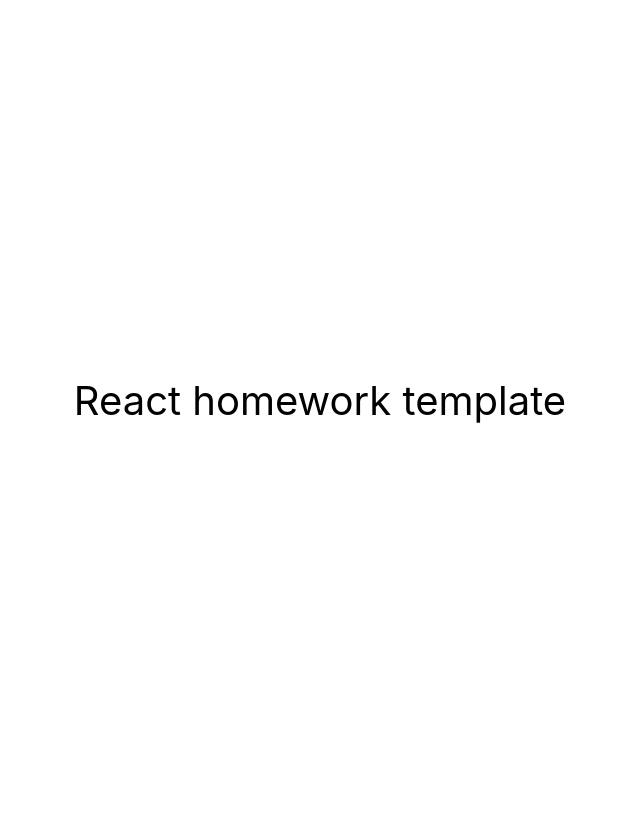
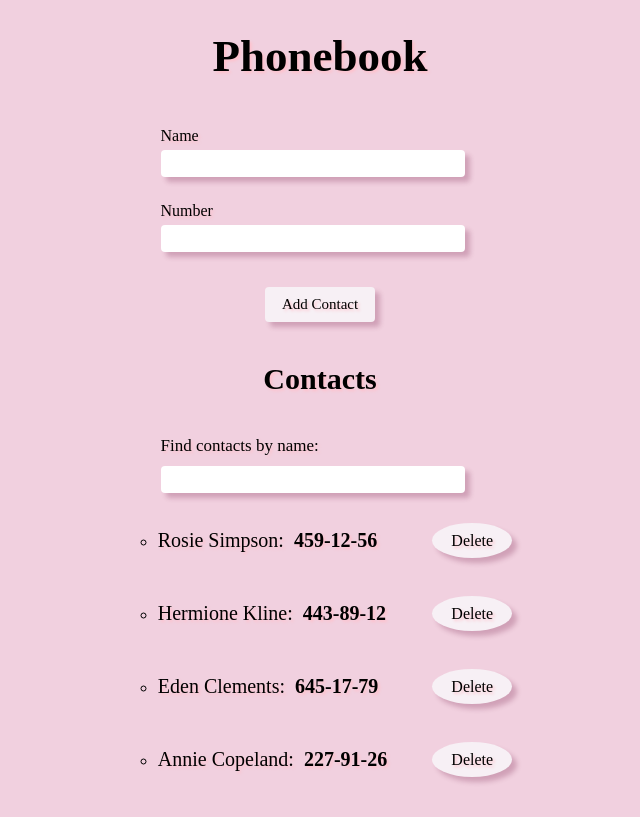
Before and after one commit to Karinkarllina/goit-react-hw-03-phonebook, a React (Create React App) app: page / in a window 1280 px wide. Shown: the whole page, without its empty margins (320-960 px from the left). Built offline with nearby package versions, Linux system fonts and the light colour scheme.

Commit message:
Працює

```diff
--- a/package.json
+++ b/package.json
@@ -2,7 +2,7 @@
   "name": "react-homework-template",
   "version": "0.1.0",
   "private": true,
-  "homepage": "https://goitacademy.github.io/react-homework-template/",
+  "homepage": "https://Karinkarllina.github.io/goit-react-hw-03-phonebook/",
   "dependencies": {
     "@testing-library/jest-dom": "^5.16.3",
     "@testing-library/react": "^12.1.4",
--- a/src/components/App.jsx
+++ b/src/components/App.jsx
@@ -1,16 +1,90 @@
-export const App = () => {
-  return (
-    <div
-      style={{
-        height: '100vh',
-        display: 'flex',
-        justifyContent: 'center',
-        alignItems: 'center',
-        fontSize: 40,
-        color: '#010101'
-      }}
-    >
-      React homework template
-    </div>
-  );
-};
+import React, { Component } from 'react';
+import contacts from './contacts.json'
+import { nanoid } from 'nanoid';
+import { Filter } from './Filter/Filter';
+import { ContactList } from './ContactList/ContactList';
+import ContactForm from './ContactForm/ContactForm';
+import css from './App.module.css'
+
+
+export class App extends Component {
+
+state = {
+  contacts: contacts,
+  filter: '',
+  }
+
+   componentDidMount() {
+      const storedContacts = localStorage.getItem('contacts');
+      const parsedContacts = JSON.parse(storedContacts);
+     if (!parsedContacts) return;
+      this.setState({contacts:parsedContacts })
+  }
+
+  componentDidUpdate(prevProps, prevState) {
+      if (this.state.contacts !== prevState.contacts) {
+         localStorage.setItem('contacts', JSON.stringify(this.state.contacts));
+      }
+   };
+
+
+  addContact = ({ name, number }) => {
+
+    const { contacts } = this.state;
+
+    const newContact = {
+      name,
+      number,
+      id: nanoid(),
+    };
+
+      const filterName = contacts.filter(contact => contact.name.toLowerCase() === newContact.name.toLowerCase()).length;
+
+      if(filterName) {
+        return alert(`${newContact.name} is already in contacts`)
+      } else {
+            this.setState((prevState) => ({
+            contacts: [newContact, ...prevState.contacts],
+            }));
+        }
+  }
+
+
+
+    changeFilter = event => {
+    this.setState({ filter: event.currentTarget.value.toLowerCase() });
+  };
+
+
+
+    deleteContact = contactId => {
+    this.setState(prevState => {
+      return {
+        contacts: prevState.contacts.filter(
+          contact => contact.id !== contactId
+        ),
+      };
+    });
+  };
+
+
+
+  render() {
+    const visibleContact = this.state.contacts.filter(contact => contact.name.toLowerCase().includes(this.state.filter.toLowerCase()))
+    return (
+      <div className={css.phonebookWrap}>
+        <h1 className={css.maineTitle}>Phonebook</h1>
+        <ContactForm onSubmit={this.addContact}/>
+        <h2 className={css.sectionTitle}>Contacts</h2>
+        <Filter
+          value={this.state.filter}
+          onChange={this.changeFilter}
+        />
+        <ContactList
+          contacts={visibleContact}
+          onDelete={this.deleteContact}
+          />
+      </div>
+    );
+  };
+}
--- /dev/null
+++ b/src/components/App.module.css
@@ -0,0 +1,23 @@
+.maineTitle {
+    text-align: center;
+    font-size: 45px;
+    font-weight: 700;
+    font-family: 'Oxygen';
+    text-shadow: 2px 2px 3px pink;
+}
+
+.phonebookWrap {
+    display: flex;
+    flex-direction: column;
+    align-items: center;
+    justify-content: center;
+}
+
+.sectionTitle {
+    text-align: center;
+    font-size: 30px;
+    font-weight: 700;
+    font-family: 'Oxygen';
+    text-shadow: 2px 2px 3px pink;
+    margin-top: 40px;
+}
--- /dev/null
+++ b/src/components/ContactForm/ContactForm.jsx
@@ -0,0 +1,70 @@
+import React, { Component } from 'react';
+import css from './ContactForm.module.css';
+import PropTypes from 'prop-types';
+
+export class ContactForm extends Component {
+
+state = {
+  name: '',
+  number: '',
+}
+
+
+    getFormValue = event => {
+        const { name, value } = event.currentTarget;
+
+        this.setState({ [name]: value })
+    }
+
+    reset = () => {
+        this.setState({ name: '', number: '' });
+    };
+
+    handleSubmit = (event) => {
+        event.preventDefault();
+        this.props.onSubmit(this.state);
+        this.reset();
+    };
+
+
+
+render() {
+    return (
+        <form onSubmit={this.handleSubmit} className={css.formMaine}>
+            <label className={css.formMaineLabel}>
+                Name
+                <input
+                type="text"
+                name="name"
+                pattern="^[a-zA-Zа-яА-Я]+(([' -][a-zA-Zа-яА-Я ])?[a-zA-Zа-яА-Я]*)*$"
+                title="Name may contain only letters, apostrophe, dash and spaces. For example Adrian, Jacob Mercer, Charles de Batz de Castelmore d'Artagnan"
+                required
+                value={this.state.name}
+                onChange={this.getFormValue}
+                className={css.inputMaine}
+                />
+            </label>
+            <label className={css.formMaineLabel}>
+                Number
+                <input
+                type="tel"
+                name="number"
+                pattern="\+?\d{1,4}?[-.\s]?\(?\d{1,3}?\)?[-.\s]?\d{1,4}[-.\s]?\d{1,4}[-.\s]?\d{1,9}"
+                title="Phone number must be digits and can contain spaces, dashes, parentheses and can start with +"
+                required
+                value={this.state.number}
+                onChange={this.getFormValue }
+                className={css.inputMaine}
+                />
+            </label>
+          <button type='submit'className={css.formAddBtn}> Add Contact </button>
+        </form>
+    )
+}
+}
+
+ContactForm.propTypes = {
+    onSubmit: PropTypes.func.isRequired,
+};
+
+export default ContactForm
--- /dev/null
+++ b/src/components/ContactForm/ContactForm.module.css
@@ -0,0 +1,43 @@
+.formMaineLabel {
+    margin-right: 15px;
+    display: flex;
+    flex-direction: column;
+    gap: 5px;
+    font-size: 16px;
+    font-weight: 500;
+    font-family: 'Oxygen';
+    text-shadow: 2px 2px 3px pink;
+    margin-top: 15px;
+}
+
+
+.formMaine {
+    display: flex;
+    flex-direction: column;
+    align-items: center;
+    justify-content: center;
+    gap: 10px;
+}
+
+.inputMaine {
+    width: 300px;
+    height: 25px;
+    border-radius: 4px;
+    box-shadow: rgba(106, 14, 60, 0.24) 5px 5px 5px 0px;
+    border: none;
+
+}
+
+.formAddBtn {
+    width: 110px;
+    height: 35px;
+    border-radius: 4px;
+    border: none;
+    background-color: rgb(247, 240, 245);
+    margin-top: 25px;
+    box-shadow: rgba(106, 14, 60, 0.24) 5px 5px 5px 0px;
+    font-size: 15px;
+    font-weight: 500;
+    font-family: 'Oxygen';
+    text-shadow: 2px 2px 3px pink;
+}
--- /dev/null
+++ b/src/components/ContactList/ContactList.jsx
@@ -0,0 +1,33 @@
+import PropTypes from 'prop-types';
+import css from './ContactList.module.css';
+
+export const ContactList = ({ contacts, onDelete }) => {
+    return (
+    <ul className={css.contactList}>
+        {contacts.map(({ name, number, id }) => {
+            return (
+              <li key={id} className={css.contactsItem}>
+                <div className={css.contactItemWrap}>
+                <p className={css.contactName}>{name}:
+                  <span className={css.contactNumber}>{number}</span>
+                  </p>
+                    <button type='button' className={css.addContactBtn} onClick={() => onDelete(id)}>Delete</button>
+                </div>
+              </li>
+            )
+          })}
+
+</ul>
+    )
+}
+
+ContactList.propTypes = {
+  contacts: PropTypes.arrayOf(
+    PropTypes.shape({
+      id: PropTypes.string.isRequired,
+      name: PropTypes.string.isRequired,
+      number: PropTypes.string.isRequired,
+    }).isRequired
+  ),
+  onDelete: PropTypes.func.isRequired,
+};
--- /dev/null
+++ b/src/components/ContactList/ContactList.module.css
@@ -0,0 +1,49 @@
+.contactList {
+    padding-left: 30px;
+    list-style: circle;
+}
+
+
+.contactsItem {
+    padding-bottom: 10px;
+}
+
+
+.contactName {
+    font-size: 20px;
+    font-weight: 500;
+    font-family: 'Oxygen';
+    text-shadow: 2px 2px 3px pink;
+}
+
+
+.contactNumber {
+    font-size: 20px;
+    font-weight: 700;
+    font-family: 'Oxygen';
+    text-shadow: 2px 2px 3px pink;
+    margin-left: 10px;
+}
+
+
+.addContactBtn {
+    width: 80px;
+    height: 35px;
+    border-radius: 50%;
+    border: none;
+    background-color: rgb(247, 240, 245);
+    box-shadow: rgba(106, 14, 60, 0.24) 5px 5px 5px 0px;
+    font-size: 16px;
+    font-weight: 500;
+    font-family: 'Oxygen';
+    text-shadow: 2px 2px 3px pink;
+    margin-left: 45px;
+}
+
+
+.contactItemWrap {
+    display: flex;
+    flex-direction: row;
+    justify-content: space-between;
+    align-items: center;
+}
--- /dev/null
+++ b/src/components/Filter/Filter.jsx
@@ -0,0 +1,29 @@
+import PropTypes from 'prop-types';
+import css from './Filter.module.css'
+
+export const Filter = ({ value, onChange }) => {
+    return (
+
+     <form className= {css.formFilter}>
+        <label className={css.formFilterLabel}>
+            Find contacts by name:
+            <input className={css.formFilterInput}
+              type="text"
+              name="name"
+              pattern="^[a-zA-Zа-яА-Я]+(([' -][a-zA-Zа-яА-Я ])?[a-zA-Zа-яА-Я]*)*$"
+              required
+              value={value}
+              onChange={onChange}
+            />
+          </label>
+        </form>
+    )
+
+}
+
+
+
+Filter.propTypes = {
+    value: PropTypes.string.isRequired,
+    onChange: PropTypes.func.isRequired,
+};
--- /dev/null
+++ b/src/components/Filter/Filter.module.css
@@ -0,0 +1,19 @@
+.formFilterLabel {
+    display: flex;
+    flex-direction: column;
+    margin-right: 15px;
+    gap: 10px;
+    font-size: 17px;
+    font-weight: 500;
+    font-family: 'Oxygen';
+    text-shadow: 2px 2px 3px pink;
+    margin-top: 15px;
+}
+
+.formFilterInput {
+    width: 300px;
+    height: 25px;
+    border-radius: 4px;
+    box-shadow: rgba(106, 14, 60, 0.24) 5px 5px 5px 0px;
+    border: none;
+}
--- /dev/null
+++ b/src/components/contacts.json
@@ -0,0 +1,6 @@
+[
+  { "id": "id-1", "name": "Rosie Simpson", "number": "459-12-56" },
+  { "id": "id-2", "name": "Hermione Kline", "number": "443-89-12" },
+  { "id": "id-3", "name": "Eden Clements", "number": "645-17-79" },
+  { "id": "id-4", "name": "Annie Copeland", "number": "227-91-26" }
+]
--- a/src/index.css
+++ b/src/index.css
@@ -7,6 +7,7 @@
     sans-serif;
   -webkit-font-smoothing: antialiased;
   -moz-osx-font-smoothing: grayscale;
+  background-color: rgb(241, 208, 223);
 }
 
 code {
```
